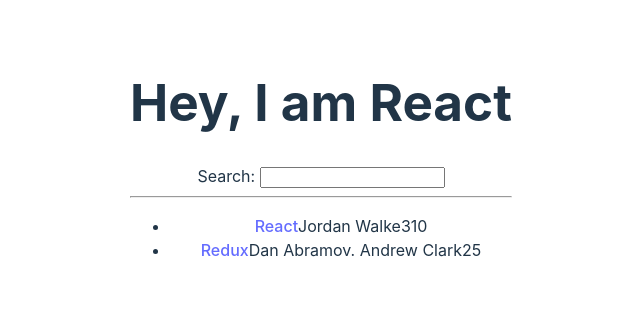
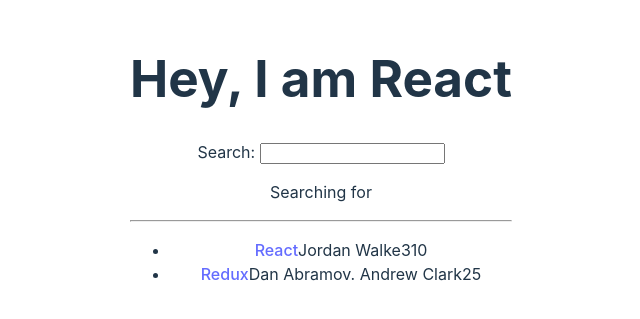
Before and after one commit to peakit/hacker-stories, a React (Vite) app: page / in a window 1280 px wide. Shown: the part 241-560 px from the top of the page, without its empty margins (319-959 px from the left). Built offline with nearby package versions, Linux system fonts and the light colour scheme.

Commit message:
React's useState() hook to manage searchTerm state

```diff
--- a/src/App.jsx
+++ b/src/App.jsx
@@ -1,6 +1,4 @@
-import { useState } from 'react'
-import reactLogo from './assets/react.svg'
-import viteLogo from '/vite.svg'
+import React from 'react';
 import './App.css'
 
 const formMessage = (welcomeObj) => (
@@ -47,15 +45,21 @@
 }
 
 const Search = () => {
+  const [searchTerm, setSearchTerm] = React.useState('');
+
   const handleSearchChange = (event) => {
     console.log(event);
-    console.log(event.target.value);
+    setSearchTerm(event.target.value);
   };
 
   return (
     <div>
       <label htmlFor="search">Search: </label>
       <input id="search" type="text" onChange={handleSearchChange} />
+
+      <p>
+        Searching for <strong>{searchTerm}</strong>
+      </p>
     </div>
   );
 }
```
